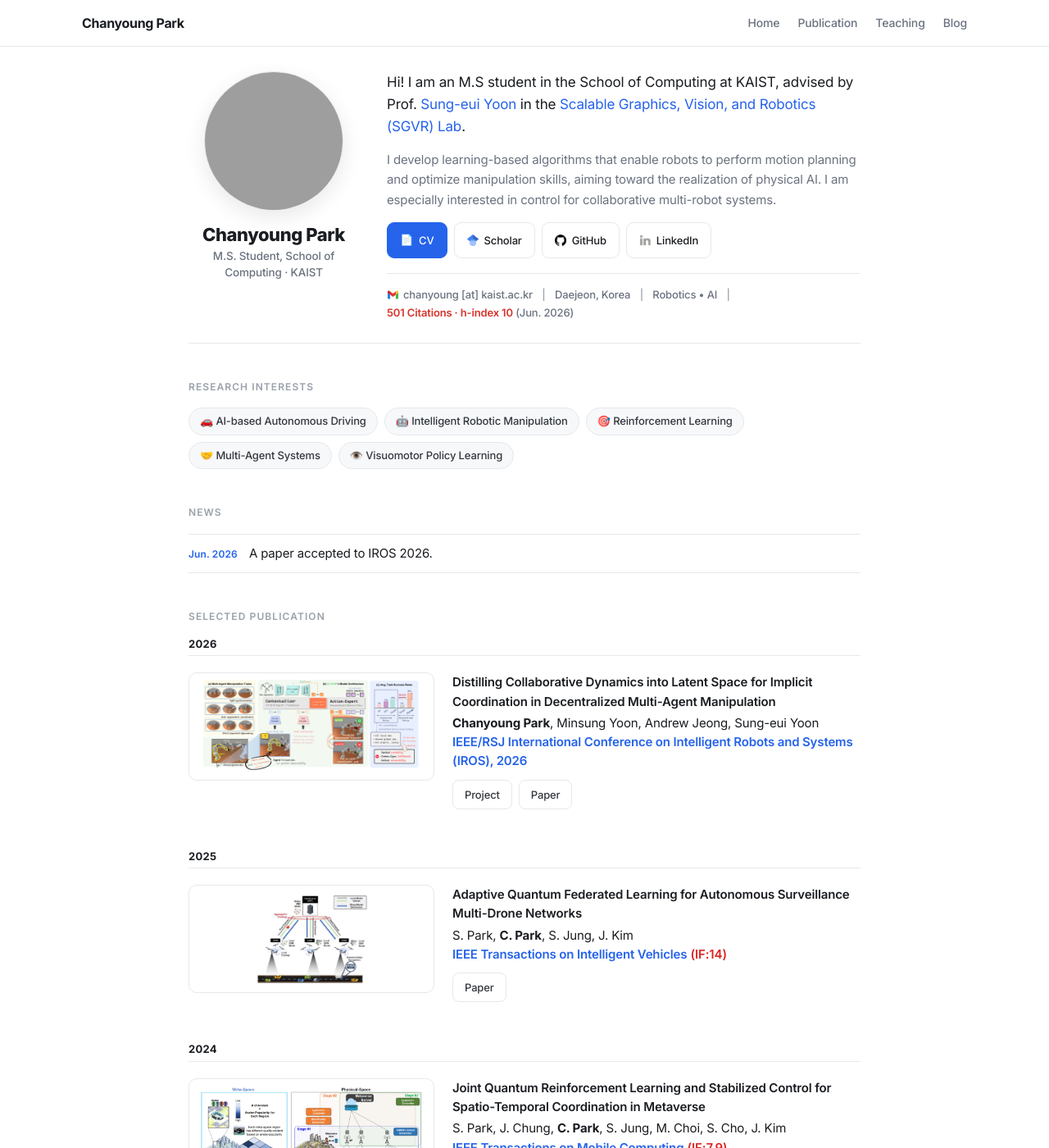
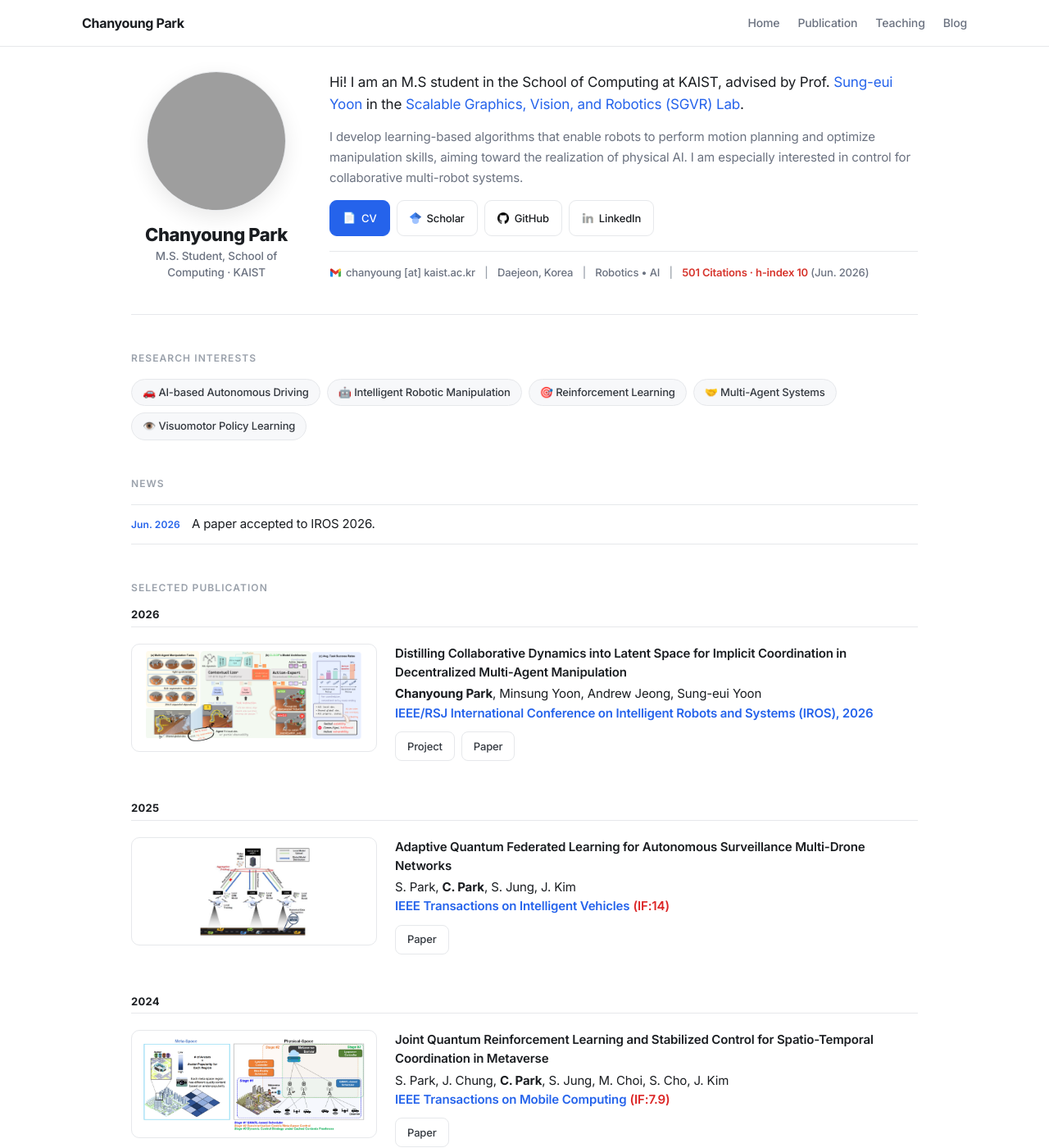
Before and after one commit to cosdeneb/cosdeneb.github.io, a Jekyll site: the page built from index.md, in a window 1280 px wide and 1400 px high. Shown: the whole window at 82% size. Built offline with Jekyll 4.4.1, drawn with Linux system fonts in a browser that asks for light colours.

Commit message:
Home: widen content column (820 -> 960px)

```diff
--- a/_config.yml
+++ b/_config.yml
@@ -67,4 +67,4 @@ exclude:
   - vendor/ruby/
 
 # Used for defeating caching
-version: 13
+version: 14
--- a/_sass/_site.scss
+++ b/_sass/_site.scss
@@ -86,7 +86,7 @@
 }
 
 .home-wrapper {
-  max-width: 820px;
+  max-width: 960px;
 
   @include media-query($on-laptop) {
     max-width: -webkit-calc(100% - (#{$spacing-unit}));
```
